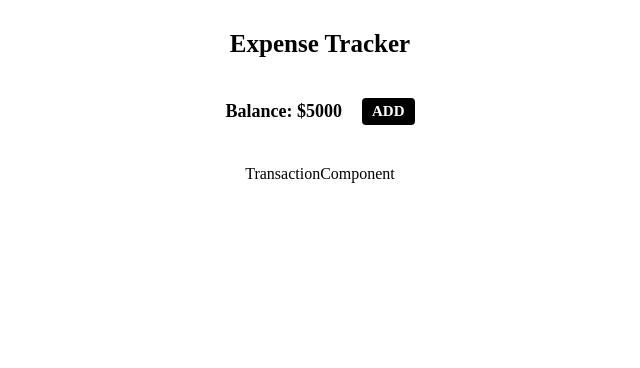
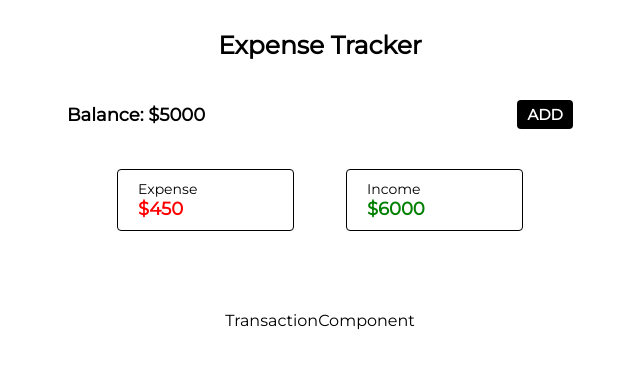
Before and after one commit to Duncan254-u/Expense-tracker-project, a React (Vite) app: page / in a window 1280 px wide. Shown: the top 368 px of the page, without its empty margins (320-960 px from the left). Built offline with nearby package versions, Linux system fonts and the light colour scheme.

Commit message:
style income and expense boxes

```diff
--- a/index.html
+++ b/index.html
@@ -2,7 +2,8 @@
 <html lang="en">
   <head>
     <meta charset="UTF-8" />
- <link href="https://fonts.google.com/share?selection.family=Montserrat:ital,wght@0,100..900;1,100..900"/>
+    <link href="https://fonts.googleapis.com/css2?family=Montserrat&display=swap" rel="stylesheet">
+
     <link rel="icon" type="image/svg+xml" href="/vite.svg" />
     <meta name="viewport" content="width=device-width, initial-scale=1.0" />
     <title>Vite + React</title>
--- a/src/Modules/home/OverviewComponent.jsx
+++ b/src/Modules/home/OverviewComponent.jsx
@@ -1,6 +1,5 @@
 import React, { useState } from "react";
 import styled from "styled-components";
-
 
 const Container = styled.div`
   display: flex;
@@ -58,13 +57,18 @@ const RadioBox = styled.div`
   gap: 10px;
 `;
 
-const AddTransactionView = ({ toggleAddTxn }) => {
+const AddTransactionView = ({ toggleAddTxn, addTransaction }) => {
   const [amount, setAmount] = useState("");
   const [desc, setDesc] = useState("");
   const [type, setType] = useState("EXPENSE");
 
-  const addTransaction = () => {
-    props.addTransaction({amount:Number,desc,type, id:Date.now});
+  const handleAdd = () => {
+    addTransaction({
+      amount: Number(amount),
+      desc,
+      type,
+      id: Date.now(),
+    });
     console.log({ amount, desc, type });
     toggleAddTxn();
   };
@@ -103,12 +107,35 @@ const AddTransactionView = ({ toggleAddTxn }) => {
         />
         <label htmlFor="income">Income</label>
       </RadioBox>
-      <AddTransaction onClick={addTransaction}>Add Transaction</AddTransaction>
+      <AddTransaction onClick={handleAdd}>Add Transaction</AddTransaction>
     </AddTransactionContainer>
   );
 };
+const ExpenseContainer = styled.div`
+    display: flex;
+    flex-direction: row;
+    gap: 12px;
+    margin: 20px;
+    `;
 
-const OverviewComponent = () => {
+    const ExpenseBox = styled.div`
+    display: flex;
+    flex-direction: column;
+    border-radius: 4px;
+    border: 1px solid black;
+    padding: 10px 20px;
+    margin: 20px;
+    width:135px;
+    font-size: 14px;
+
+    & span {
+    font-weight: bold;
+    font-size: 18px;
+  color: ${(props) => (props.isIncome ? "green" : "red")};
+    }
+    `;
+
+const OverviewComponent = (props) => {
   const [isAddTxnVisible, toggleAddTxn] = useState(false);
 
   return (
@@ -119,7 +146,21 @@ const OverviewComponent = () => {
           {isAddTxnVisible ? "Cancel" : "ADD"}
         </AddTransaction>
       </BalanceBox>
-      {isAddTxnVisible && <AddTransactionView toggleAddTxn={toggleAddTxn} addTransaction={props.addTransaction} />}
+      {isAddTxnVisible && (
+        <AddTransactionView
+          toggleAddTxn={toggleAddTxn}
+          addTransaction={props.addTransaction}
+        />
+      )}
+    <ExpenseContainer>
+        <ExpenseBox isIncome={false}>
+
+          Expense<span>$450</span>
+        </ExpenseBox>
+        <ExpenseBox isIncome={true}>
+            Income<span>$6000</span>
+        </ExpenseBox>
+    </ExpenseContainer>
     </Container>
   );
 };
```
